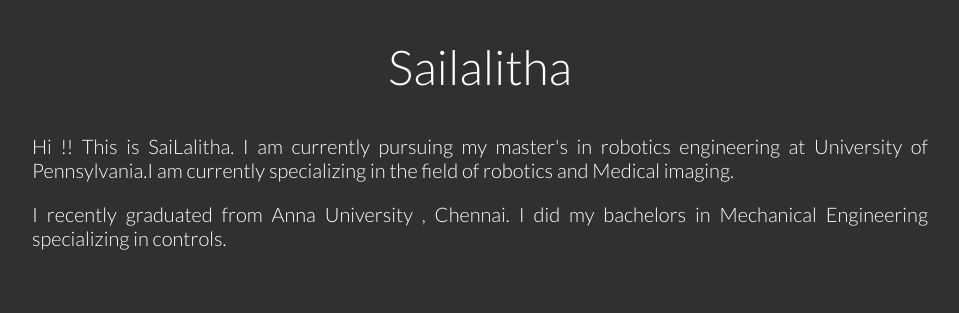
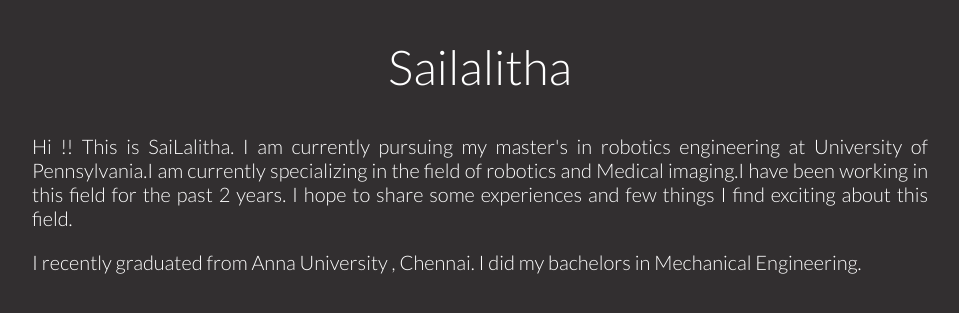
Before and after one commit to sailalitha96/sailalitha96.github.io, a Jekyll site: the page index.html, which Jekyll copies as it is, in a window 1280 px wide. Shown: the top 313 px of the page, without its empty margins (160-1119 px from the left). Built offline with Jekyll 4.4.1, drawn with Linux system fonts in a browser that asks for light colours; nearby versions of some CDN libraries.

Commit message:
Update index.html

```diff
--- a/index.html
+++ b/index.html
@@ -12,9 +12,10 @@
 	<body>
 
 		<h5>Sailalitha</h5>
-		<p> Hi !! This is SaiLalitha. I am currently pursuing my master's in robotics engineering at University of Pennsylvania.I am currently specializing in the field of robotics and Medical imaging.
+		<p> Hi !! This is SaiLalitha. I am currently pursuing my master's in robotics engineering at University of Pennsylvania.I am currently specializing in the field of robotics and Medical imaging.I have been working in this field for the past 2 years.
+			I hope to share some experiences and few things I find exciting about this field.
 
-		<p> I recently graduated from Anna University , Chennai. I did my bachelors in Mechanical Engineering specializing in controls. </p>
+		<p> I recently graduated from Anna University , Chennai. I did my bachelors in Mechanical Engineering. </p>
 
 
 
```
